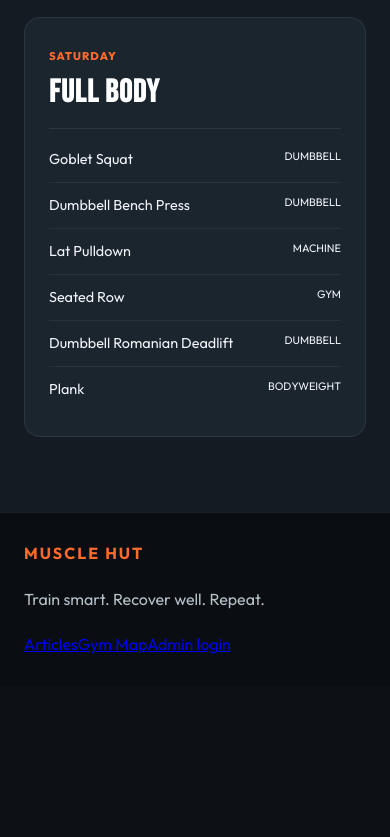
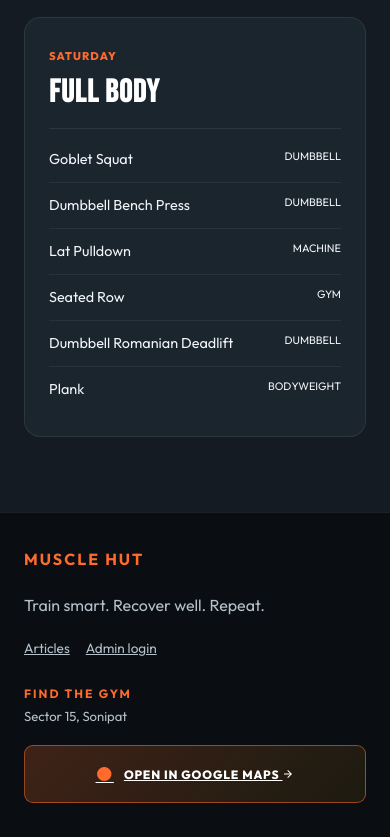
Before and after one commit to jitin-s/MuscleHut, a plain HTML site: page index.html in a window 390 px wide. Shown: the part 7928-8765 px from the top of the page. Before the commit the page ends 8614 px from the top, so only its background shows below. Drawn offline with Linux system fonts and the light colour scheme.

Commit message:
Move gym map to responsive footer
Co-authored-by: Copilot App <223556219+Copilot@users.noreply.github.com>

```diff
--- a/build_styles.css
+++ b/build_styles.css
@@ -2830,9 +2830,20 @@ body.menu-open { overflow: hidden; }
 .library-card li { display: flex; justify-content: space-between; gap: 12px; padding: 11px 0; color: var(--text-light); border-bottom: 1px solid rgba(255,255,255,.06); font-size: .9rem; }
 .library-card li:last-child { border-bottom: 0; }
 .library-card small { flex-shrink: 0; color: var(--text-light); font-size: .68rem; text-transform: uppercase; }
-.workout-footer { padding: 28px 0; background: #0a0e12; }
-.workout-footer .container { display: flex; justify-content: space-between; gap: 20px; color: var(--text-muted); }
+.workout-footer { padding: 34px 0; background: #0a0e12; }
+.workout-footer .container { color: var(--text-muted); }
+.footer-content { display: flex; justify-content: space-between; align-items: center; gap: 30px; }
+.footer-brand { display: flex; align-items: center; flex-wrap: wrap; gap: 20px; }
 .workout-footer strong { color: var(--primary); letter-spacing: 2px; }
+.footer-links { display: flex; gap: 16px; }
+.footer-links a { color: var(--text-muted); font-size: .85rem; }
+.footer-links a:hover { color: var(--primary); }
+.footer-map { display: flex; align-items: center; gap: 18px; }
+.footer-map > div strong { display: block; font-size: .75rem; }
+.footer-map p { margin: 3px 0 0; font-size: .82rem; }
+.map-card { display: inline-flex; align-items: center; gap: 10px; min-height: 58px; padding: 12px 18px; color: var(--text-white); background: linear-gradient(135deg, rgba(255,107,44,.22), rgba(255,183,3,.08)); border: 1px solid rgba(255,107,44,.55); border-radius: var(--radius-sm); font-size: .75rem; font-weight: 800; letter-spacing: .8px; }
+.map-card:hover { color: var(--text-white); border-color: var(--primary); text-decoration: none; transform: translateY(-2px); }
+.map-pin { color: var(--primary); font-size: 1.2rem; }
 @media (max-width: 1100px) { .split-grid { grid-template-columns: repeat(4, 1fr); } }
 @media (max-width: 820px) { .workout-hero-grid, .planner-card { grid-template-columns: 1fr; } .workout-hero-visual { min-height: 300px; } .planner-result { border-top: 1px solid var(--border); border-left: 0; } .library-grid { grid-template-columns: 1fr 1fr; } }
 @media (max-width: 600px) {
@@ -2848,7 +2859,10 @@ body.menu-open { overflow: hidden; }
   .planner-field-wide, .planner-submit { grid-column: auto; }
   .planner-field label { font-size: .85rem; }
   .planner-field input, .planner-field select { min-height: 54px; font-size: 1rem; }
-  .workout-footer .container { flex-direction: column; }
+  .footer-content, .footer-brand, .footer-map { flex-direction: column; align-items: flex-start; }
+  .footer-content { gap: 24px; }
+  .footer-map { width: 100%; }
+  .map-card { width: 100%; justify-content: center; }
   .membership-card { flex-direction: column; align-items: stretch; padding: 26px 22px; }
   .membership-price { min-width: 0; padding: 22px 0 0; border-top: 1px solid var(--border-light); border-left: 0; }
 }
--- a/index.html
+++ b/index.html
@@ -2847,9 +2847,20 @@ body.menu-open { overflow: hidden; }
 .library-card li { display: flex; justify-content: space-between; gap: 12px; padding: 11px 0; color: var(--text-light); border-bottom: 1px solid rgba(255,255,255,.06); font-size: .9rem; }
 .library-card li:last-child { border-bottom: 0; }
 .library-card small { flex-shrink: 0; color: var(--text-light); font-size: .68rem; text-transform: uppercase; }
-.workout-footer { padding: 28px 0; background: #0a0e12; }
-.workout-footer .container { display: flex; justify-content: space-between; gap: 20px; color: var(--text-muted); }
+.workout-footer { padding: 34px 0; background: #0a0e12; }
+.workout-footer .container { color: var(--text-muted); }
+.footer-content { display: flex; justify-content: space-between; align-items: center; gap: 30px; }
+.footer-brand { display: flex; align-items: center; flex-wrap: wrap; gap: 20px; }
 .workout-footer strong { color: var(--primary); letter-spacing: 2px; }
+.footer-links { display: flex; gap: 16px; }
+.footer-links a { color: var(--text-muted); font-size: .85rem; }
+.footer-links a:hover { color: var(--primary); }
+.footer-map { display: flex; align-items: center; gap: 18px; }
+.footer-map > div strong { display: block; font-size: .75rem; }
+.footer-map p { margin: 3px 0 0; font-size: .82rem; }
+.map-card { display: inline-flex; align-items: center; gap: 10px; min-height: 58px; padding: 12px 18px; color: var(--text-white); background: linear-gradient(135deg, rgba(255,107,44,.22), rgba(255,183,3,.08)); border: 1px solid rgba(255,107,44,.55); border-radius: var(--radius-sm); font-size: .75rem; font-weight: 800; letter-spacing: .8px; }
+.map-card:hover { color: var(--text-white); border-color: var(--primary); text-decoration: none; transform: translateY(-2px); }
+.map-pin { color: var(--primary); font-size: 1.2rem; }
 @media (max-width: 1100px) { .split-grid { grid-template-columns: repeat(4, 1fr); } }
 @media (max-width: 820px) { .workout-hero-grid, .planner-card { grid-template-columns: 1fr; } .workout-hero-visual { min-height: 300px; } .planner-result { border-top: 1px solid var(--border); border-left: 0; } .library-grid { grid-template-columns: 1fr 1fr; } }
 @media (max-width: 600px) {
@@ -2865,7 +2876,10 @@ body.menu-open { overflow: hidden; }
   .planner-field-wide, .planner-submit { grid-column: auto; }
   .planner-field label { font-size: .85rem; }
   .planner-field input, .planner-field select { min-height: 54px; font-size: 1rem; }
-  .workout-footer .container { flex-direction: column; }
+  .footer-content, .footer-brand, .footer-map { flex-direction: column; align-items: flex-start; }
+  .footer-content { gap: 24px; }
+  .footer-map { width: 100%; }
+  .map-card { width: 100%; justify-content: center; }
   .membership-card { flex-direction: column; align-items: stretch; padding: 26px 22px; }
   .membership-price { min-width: 0; padding: 22px 0 0; border-top: 1px solid var(--border-light); border-left: 0; }
 }
@@ -2888,11 +2902,11 @@ body.menu-open { overflow: hidden; }
       <div class="brand-icon-box"><svg class="brand-logo-svg" viewBox="0 0 44 44" aria-hidden="true"><rect x="3" y="3" width="38" height="38" rx="11" fill="rgba(255,107,44,.12)" stroke="currentColor" stroke-width="2"/><path d="M11 22h22M15 17v10M29 17v10M18 19h8v6h-8z" stroke="currentColor" stroke-width="2.5" stroke-linecap="round"/></svg></div>
       <div class="brand-text-col"><div class="brand-main-title">MUSCLE <span>HUT</span></div><div class="brand-sub-location">SECTOR 15 • SONIPAT</div></div>
     </a>
-    <nav aria-label="Primary navigation"><ul class="navbar-nav"><li><a class="nav-link active" href="#home">Home</a></li><li><a class="nav-link" href="#membership">Membership</a></li><li><a class="nav-link" href="#split">Weekly Split</a></li><li><a class="nav-link" href="#planner">Rep Planner</a></li><li><a class="nav-link" href="#library">Exercise Library</a></li><li><a class="nav-link" href="articles.html">Blog</a></li><li><a class="nav-link" href="https://share.google/58F82lreRFTAoot0e" target="_blank" rel="noopener noreferrer">Gym Map</a></li></ul></nav>
+    <nav aria-label="Primary navigation"><ul class="navbar-nav"><li><a class="nav-link active" href="#home">Home</a></li><li><a class="nav-link" href="#membership">Membership</a></li><li><a class="nav-link" href="#split">Weekly Split</a></li><li><a class="nav-link" href="#planner">Rep Planner</a></li><li><a class="nav-link" href="#library">Exercise Library</a></li><li><a class="nav-link" href="articles.html">Blog</a></li></ul></nav>
     <div class="nav-right-controls"><a href="#planner" class="btn btn-primary btn-sm">BUILD PLAN</a><button class="hamburger-toggle" id="hamburgerBtn" aria-label="Open navigation" aria-expanded="false"><span></span><span></span><span></span></button></div>
   </div>
 </header>
-<div class="mobile-nav-drawer" id="mobileDrawer" aria-hidden="true"><ul class="mobile-nav-links"><li><a class="nav-link mobile-link" href="#home">Home</a></li><li><a class="nav-link mobile-link" href="#membership">Membership</a></li><li><a class="nav-link mobile-link" href="#split">Weekly Split</a></li><li><a class="nav-link mobile-link" href="#planner">Rep Planner</a></li><li><a class="nav-link mobile-link" href="#library">Exercise Library</a></li><li><a class="nav-link mobile-link" href="articles.html">Blog</a></li><li><a class="nav-link mobile-link" href="https://share.google/58F82lreRFTAoot0e" target="_blank" rel="noopener noreferrer">Gym Map</a></li></ul><a href="#planner" class="btn btn-primary mobile-link">BUILD MY PLAN</a></div>
+<div class="mobile-nav-drawer" id="mobileDrawer" aria-hidden="true"><ul class="mobile-nav-links"><li><a class="nav-link mobile-link" href="#home">Home</a></li><li><a class="nav-link mobile-link" href="#membership">Membership</a></li><li><a class="nav-link mobile-link" href="#split">Weekly Split</a></li><li><a class="nav-link mobile-link" href="#planner">Rep Planner</a></li><li><a class="nav-link mobile-link" href="#library">Exercise Library</a></li><li><a class="nav-link mobile-link" href="articles.html">Blog</a></li></ul><a href="#planner" class="btn btn-primary mobile-link">BUILD MY PLAN</a></div>
 
 <main>
 <section class="workout-hero" id="home"><div class="hero-grid-pattern"></div><div class="container workout-hero-grid"><div class="workout-hero-copy"><div class="hero-badge-tag"><svg class="svg-icon"><use href="#icon-dumbbell"></use></svg> SIMPLE. STRUCTURED. STRONG.</div><h1>TRAIN WITH A <span>PLAN.</span><br>GET RESULTS.</h1><p>A clean gym guide for your week. Choose the right day, pick an exercise, and get a practical sets-and-reps starting point built around your age, experience, and body weight.</p><div class="hero-cta-group"><a href="#planner" class="btn btn-primary btn-lg"><svg class="svg-icon"><use href="#icon-bolt"></use></svg> GET MY SETS & REPS</a><a href="#split" class="btn btn-secondary btn-lg">VIEW WEEKLY SPLIT</a></div></div><div class="workout-hero-visual"><div class="hero-weight-card"><span>WEEKLY FOCUS</span><strong>BUILD<br>CONSISTENCY</strong><div class="weight-line"><i></i><i></i><i></i><i></i><i></i></div><small>Progress one session at a time.</small></div></div></div></section>
@@ -2904,7 +2918,7 @@ body.menu-open { overflow: hidden; }
 
 <section class="section-padding library-section" id="library"><div class="container"><div class="section-header"><div class="section-subtitle-badge"><svg class="svg-icon"><use href="#icon-dumbbell"></use></svg> COMMON GYM EXERCISES</div><h2 class="section-title">THE <span class="text-neon">EXERCISE LIBRARY</span></h2><p class="section-description">A practical list of common free-weight and machine movements organized by training day.</p></div><div class="library-grid" id="exerciseLibrary"></div></div></section>
 </main>
-<footer class="site-footer workout-footer"><div class="container"><strong>MUSCLE HUT</strong><span>Train smart. Recover well. Repeat.</span><nav class="footer-links" aria-label="Footer navigation"><a href="articles.html">Articles</a><a href="https://share.google/58F82lreRFTAoot0e" target="_blank" rel="noopener noreferrer">Gym Map</a><a href="admin.html">Admin login</a></nav></div></footer>
+<footer class="site-footer workout-footer"><div class="container footer-content"><div class="footer-brand"><strong>MUSCLE HUT</strong><span>Train smart. Recover well. Repeat.</span><nav class="footer-links" aria-label="Footer navigation"><a href="articles.html">Articles</a><a href="admin.html">Admin login</a></nav></div><div class="footer-map"><div><strong>FIND THE GYM</strong><p>Sector 15, Sonipat</p></div><a class="map-card" href="https://share.google/58F82lreRFTAoot0e" target="_blank" rel="noopener noreferrer" aria-label="Open Muscle Hut location in Google Maps"><span class="map-pin">●</span><span>OPEN IN GOOGLE MAPS <svg class="svg-icon"><use href="#icon-arrow"></use></svg></span></a></div></div></footer>
 
   <script>
 let workoutData = {
```
Also changed, not shown: admin.html (+1 -1 lines), article.html (+1 -1 lines), articles.html (+1 -1 lines), build_body.html (+3 -3 lines).
